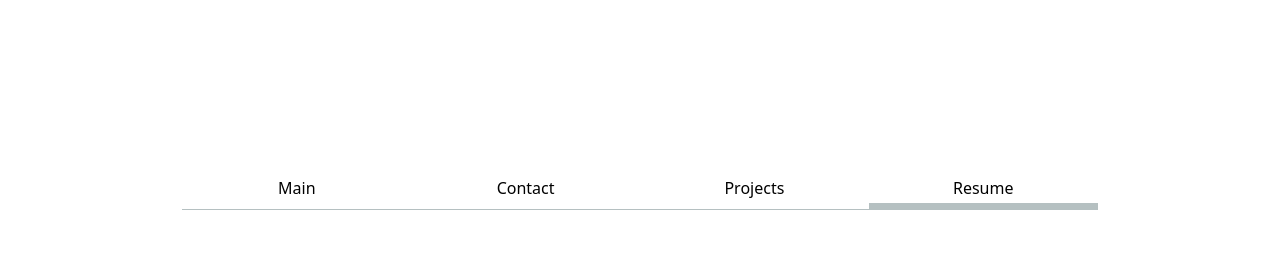
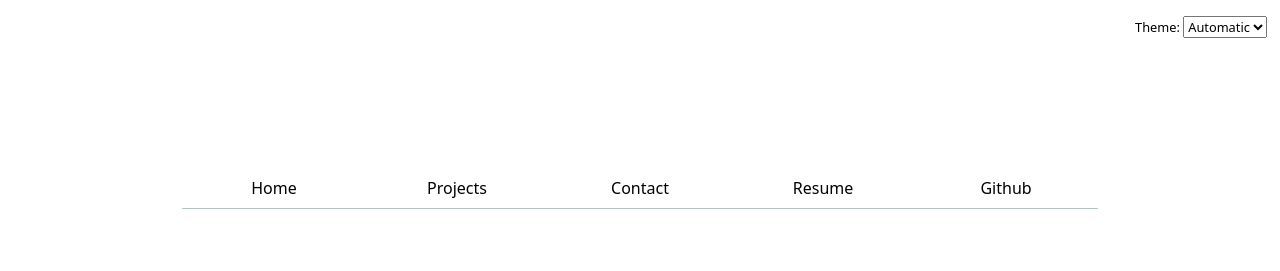
Before and after one commit to SY-42/portfolio, a plain HTML site: page resume/index.html in a window 1280 px wide. Shown: the top 271 px of the page. Drawn offline with Linux system fonts and the light colour scheme.

Commit message:
Feat(Dark Mode): Add dark mode using JavaScript

```diff
--- /dev/null
+++ b/global.js
@@ -0,0 +1,72 @@
+console.log('IT’S ALIVE!');
+
+function $$(selector, context = document) {
+  return Array.from(context.querySelectorAll(selector));
+}
+
+// let navLinks = $$("nav a")
+// let currentLink = navLinks.find(
+//     (a) => a.host === location.host && a.pathname === location.pathname
+// );
+// currentLink?.classList.add('current');
+
+const ARE_WE_HOME = document.documentElement.classList.contains('home');
+
+let pages = [
+    { url: '', title: 'Home' },
+    { url: 'projects/', title: 'Projects' },
+    { url: 'contact/', title: 'Contact'},
+    { url: 'resume/', title: 'Resume'},
+    { url: 'https://github.com/SY-42', title: 'Github'}
+  ];
+
+let nav = document.createElement('nav');
+document.body.prepend(nav);
+
+for (let p of pages) {
+    let url = p.url;
+    url = !ARE_WE_HOME && !url.startsWith('http') ? '../' + url : url;
+    let title = p.title;
+    let a = document.createElement('a');
+    a.href = url;
+    a.textContent = title;
+    a.classList.toggle(
+        'current',
+        a.host === location.host && a.pathname === location.pathname
+    );
+    if(a.host != location.host){
+        a.target = "_blank"
+    }
+    nav.append(a);
+
+}
+
+document.body.insertAdjacentHTML(
+  'afterbegin',
+  `
+	<label class="color-scheme">
+		Theme:
+		<select>
+      <option value='light dark'>Automatic</option>
+			<option value='light'>Light</option>
+      <option value='dark'>Dark</option>
+		</select>
+	</label>`
+);
+
+const setColor = (colorScheme) => {
+  document.documentElement.style.setProperty('color-scheme', colorScheme);
+}
+
+const select = document.querySelector('select');
+
+select.addEventListener('input', function (event) {
+  console.log('color scheme changed to', event.target.value);
+  setColor(event.target.value);
+  localStorage.colorScheme = event.target.value;
+});
+
+if("colorScheme" in localStorage){
+  setColor(localStorage.colorScheme);
+  select.value = localStorage.colorScheme;
+}
--- a/resume/index.html
+++ b/resume/index.html
@@ -3,16 +3,17 @@
 <head>
     <meta charset="UTF-8">
     <link rel="stylesheet" type="text/css" href="../style.css">
+    <script type="module" src="../global.js"></script>
     <meta name="viewport" content="width=device-width, initial-scale=1.0">
     <title>Resume</title>
 </head>
 <body>
-    <nav>
+    <!-- <nav>
         <a href="../index.html" target="_blank">Main</a>
         <a href="../contact/index.html" target="_blank">Contact</a>
         <a href="../projects/index.html" target="_blank">Projects</a>
-        <a class="current" href="../resume/index.html" target="_blank">Resume</a>
-    </nav>
+        <a href="../resume/index.html" target="_blank">Resume</a>
+    </nav> -->
     <h1>
         S.Y. Resume
     </h1>
--- a/style.css
+++ b/style.css
@@ -1,4 +1,5 @@
 :root {
+  color-scheme: light dark;
   --color-accent: oklch(70% 16% 234)
 }
 
@@ -13,14 +14,21 @@ body {
     accent-color: var(--color-accent)
   }
 
-nav ul {
-  display: contents;
-  li {
-    display: contents;
-  }
+label.color-scheme {
+  position: absolute;
+  top: 1rem;
+  right: 1em;
+  font-size: 80%;
 }
 
 nav {
+  --border-color: oklch(50% 10% 200 / 40%);
+  ul {
+    display: contents;
+    li {
+      display: contents;
+    }
+  }
   display: flex;
   a {
     flex: 1;
@@ -33,23 +41,23 @@ nav {
     border-bottom-width: 0.4em;
     border-bottom-style: solid;
     border-bottom-color: var(--color-accent);
-    background-color: oklch(from var(--color-accent) 95% 5% h);
+    background-color: color-mix(in oklch, var(--color-accent), canvas 85%);
     padding-bottom: 0.2em;
   }
   margin-bottom: 5em;
   border-bottom-width: 1px;
   border-bottom-style: solid;
-  border-bottom-color: oklch(80% 3% 200)
+  border-bottom-color: var(--border-color);
 }
 
 .current {
   border-bottom-width: 0.4em;
   border-bottom-style: solid;
-  border-bottom-color: oklch(80% 3% 200);
+  border-bottom-color: var(--border-color);
   padding-bottom: 0.2em;
 }
 
-input, textarea, button {
+input, textarea, button, select {
   font: inherit;
 }
 
```
Also changed, not shown: contact/index.html (+4 -3 lines), index.html (+7 -6 lines), projects/index.html (+4 -3 lines).
